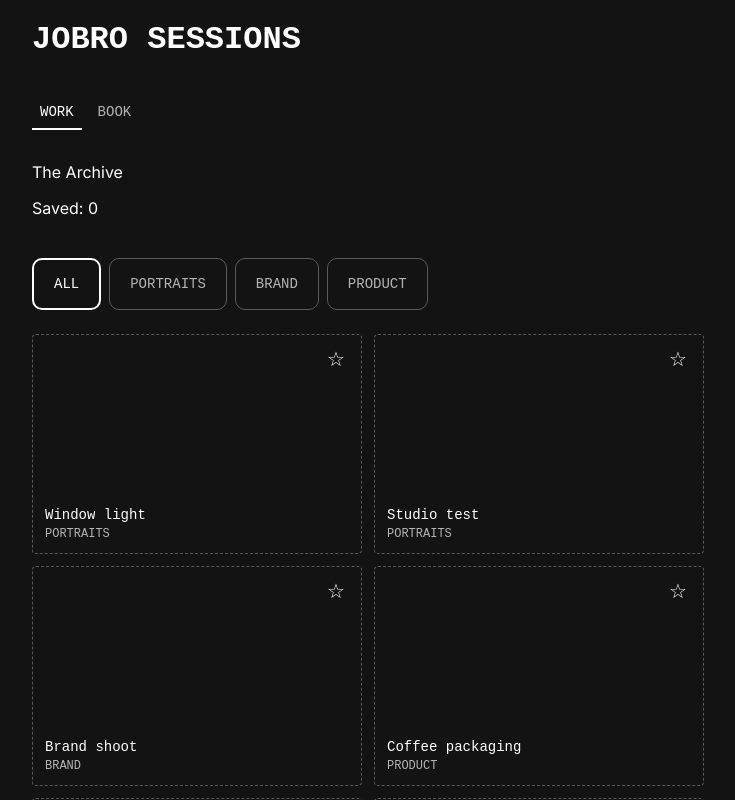
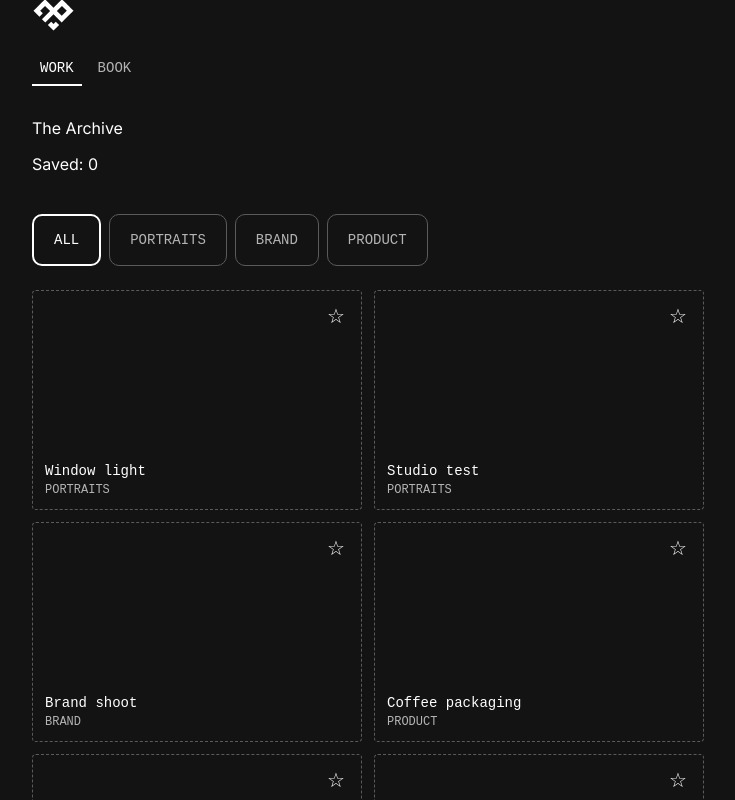
Before and after one commit to jobrophoto/jobro-sessions, a React (Vite) app: page / in a window 1280 px wide. Shown: the top 800 px of the page, without its empty margins (272-1007 px from the left). Built offline with nearby package versions, Linux system fonts and the light colour scheme; a web font is replaced by a local one.

Commit message:
Add logo.svg and replace header text with logo image

```diff
--- a/src/App.jsx
+++ b/src/App.jsx
@@ -4,6 +4,7 @@ import PhotoGrid from "./components/PhotoGrid";
 import Lightbox from "./components/Lightbox";
 import { photos } from "./data/photos";
 import BookingFlow from "./components/BookingFlow";
+import logo from "./assets/logo.svg";
 
 function App() {
   const [activeCategory, setActiveCategory] = useState("ALL");
@@ -45,7 +46,7 @@ function App() {
 
   return (
     <main>
-      <h1>JOBRO SESSIONS</h1>
+      <img src={logo} alt="JOBRO" height="32" />
       <nav className="nav">
         <button
           className={
```
Also changed, not shown: src/assets/logo.svg (added).
